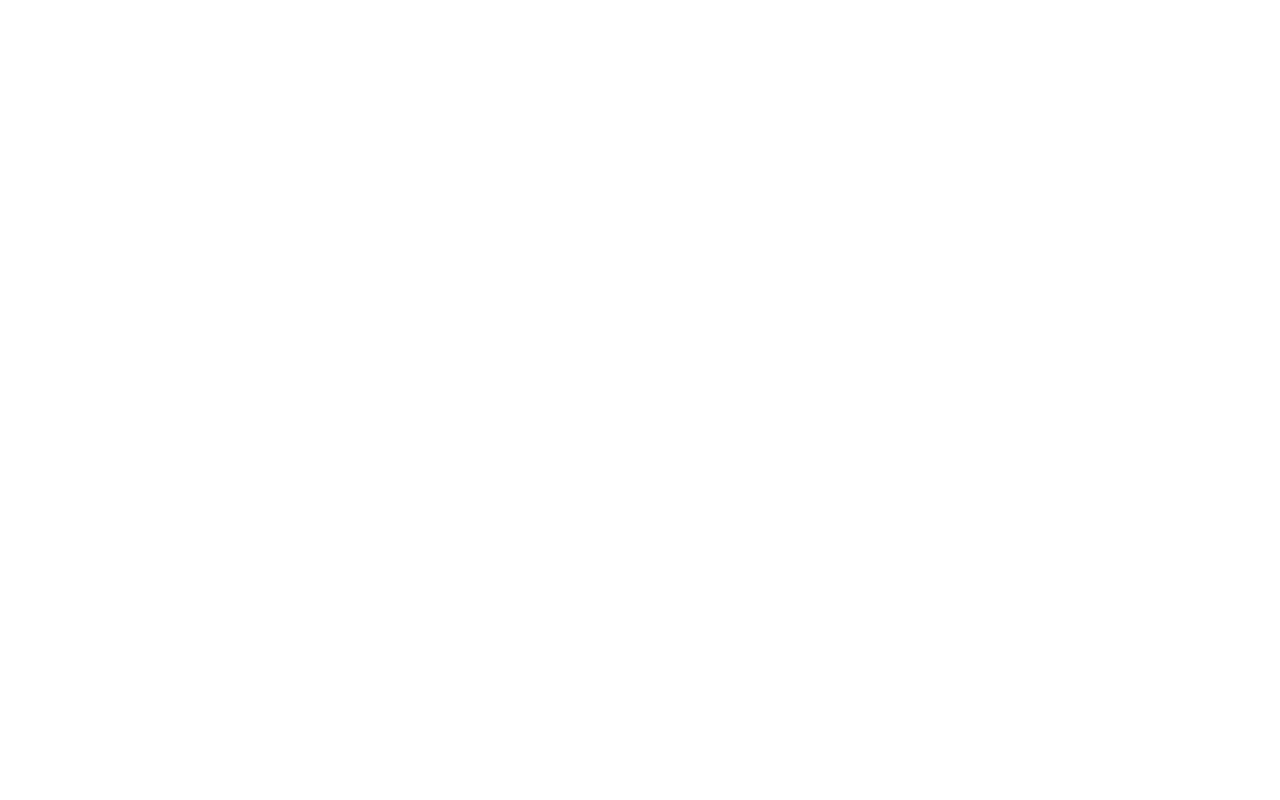
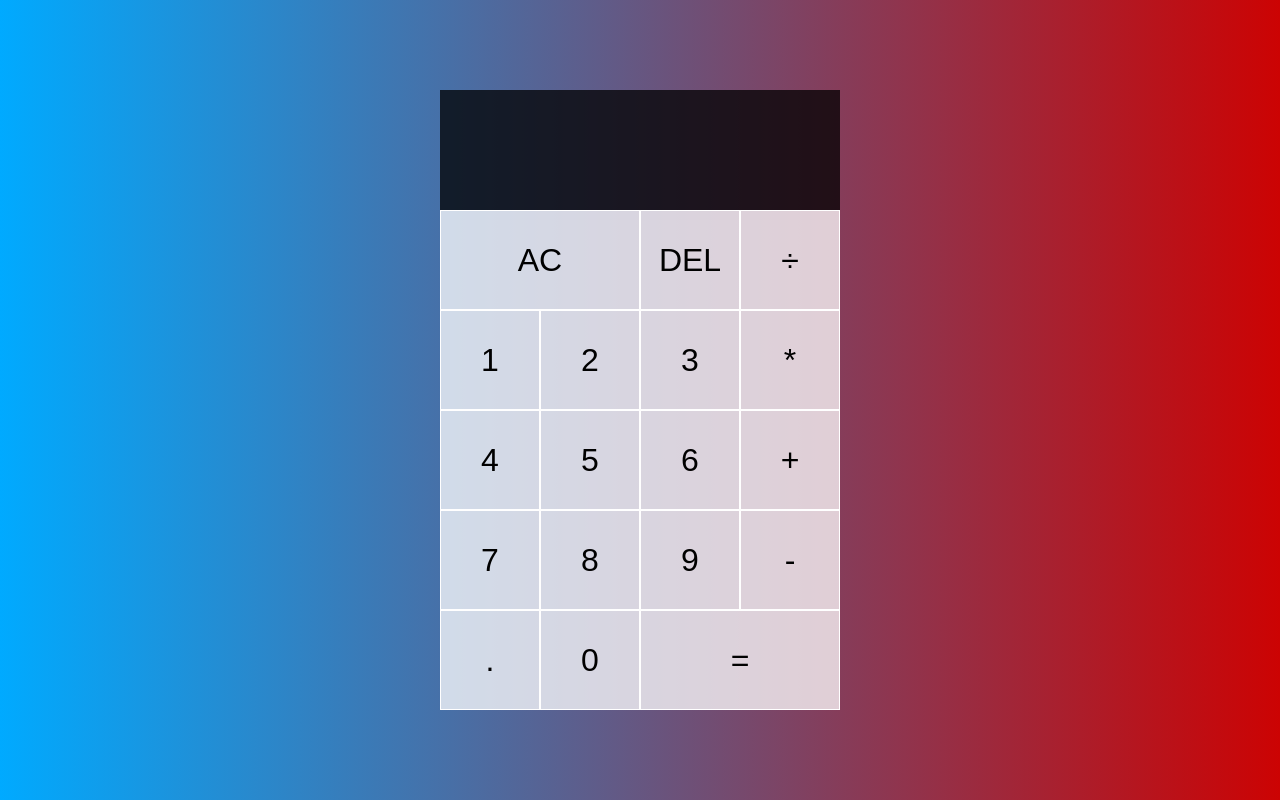
Before and after one commit to sudhirv1/Calculator, a plain HTML site: page index.html in a window 1280 px wide. Drawn offline with Linux system fonts and the light colour scheme.

Commit message:
Completed the HTML and CSS

```diff
--- a/index.html
+++ b/index.html
@@ -5,8 +5,33 @@
     <meta http-equiv="X-UA-Compatible" content="IE=edge">
     <meta name="viewport" content="width=device-width, initial-scale=1.0">
     <title>Document</title>
+    <link href = "style.css" rel="stylesheet">
+    <script src="script.js" defer></script>
 </head>
 <body>
-
+    <div class="calculator-grid">
+        <div class="output">
+        <div data-previous-operand class="previous-operand"></div>
+        <div data-current-operand class="current-operand"></div>
+        </div>
+        <button data-all-clear class="span-two">AC</button>
+        <button data-delete>DEL</button>
+        <button data-operation>÷</button>
+        <button data-number>1</button>
+        <button data-number>2</button>
+        <button data-number>3</button>
+        <button data-operation>*</button>
+        <button data-number>4</button>
+        <button data-number>5</button>
+        <button data-number>6</button>
+        <button data-operation>+</button>
+        <button data-number>7</button>
+        <button data-number>8</button>
+        <button data-number>9</button>
+        <button data-operation>-</button>
+        <button data-number>.</button>
+        <button data-number>0</button>
+        <button data-equals class="span-two">=</button>
+    </div>
 </body>
 </html>
--- a/script.js
+++ b/script.js
@@ -0,0 +1,7 @@
+const numberButtons = document.querySelectorAll('[date-number]');
+const operationButtons = document.querySelectorAll("[date-operation]");
+const equalsButton = document.querySelector("[date-equals]");
+const deleteButton = document.querySelector("[date-delete]");
+const allClearButton = document.querySelector("[data-all-clear]");
+const previousOperandTextElement = document.querySelector("[data-previous-operand]");
+const currentOperandTextElement = document.querySelector("[data-current-operand]");
--- a/style.css
+++ b/style.css
@@ -0,0 +1,58 @@
+*, *::before, *::after {
+    box-sizing: border-box;
+    font-family: Gotham Rounded, sans-serif;
+    font-weight: normal;
+}
+
+body {
+    padding: 0;
+    margin: 0;
+    background: linear-gradient(to right,#00AAFF, #cc0303);
+}
+
+.calculator-grid {
+    display: grid;
+    justify-content: center;
+    align-content: center;
+    min-height: 100vh;
+    grid-template-columns: repeat(4, 100px);
+    grid-template-rows: minmax(120px, auto) repeat(5, 100px);
+}
+
+.calculator-grid > button {
+    cursor: pointer;
+    font-size: 2rem;
+    border: 1px solid white;
+    outline: none;
+    background-color: rgba(255,255,255,.75);
+}
+
+.calculator-grid > button:hover{
+    background-color: rgba(255,255,255,.9);
+}
+
+.span-two{
+    grid-column: span 2;
+}
+
+.output{
+    grid-column: 1 / -1;
+    background-color: rgba(0,0,0,.75);
+    display: flex;
+    align-items: flex-end;
+    justify-content: space-around;
+    flex-direction: column;
+    padding: 10px;
+    word-wrap: break-word;
+    word-break: break-all;
+}
+
+
+.output .previous-operand{
+    color: rgba(225,225,225,.75);
+    font-size: 1.5rem;
+}
+.output .current-operand{
+    color: white;
+    font-size: 2.5rem;
+}
```
